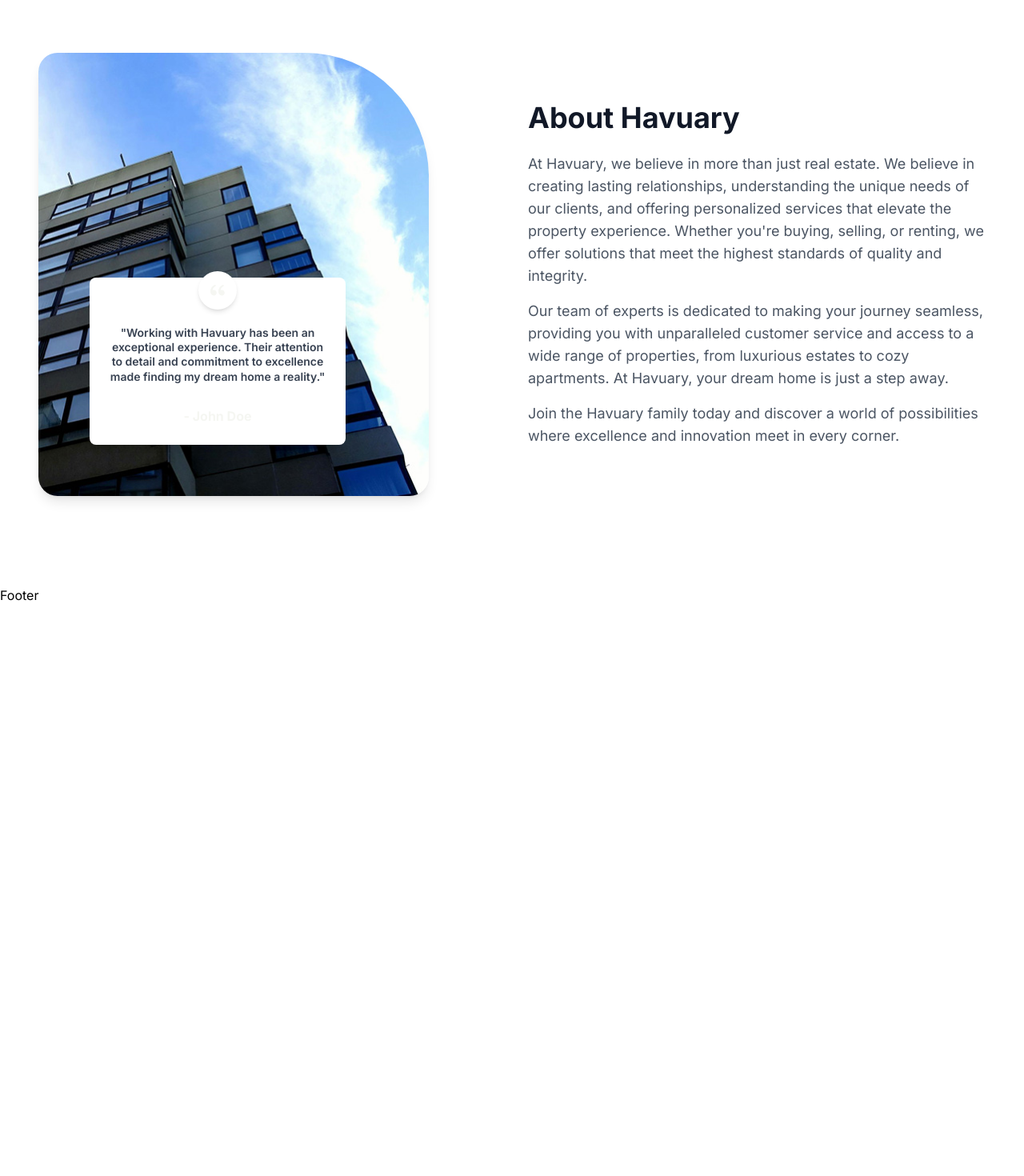
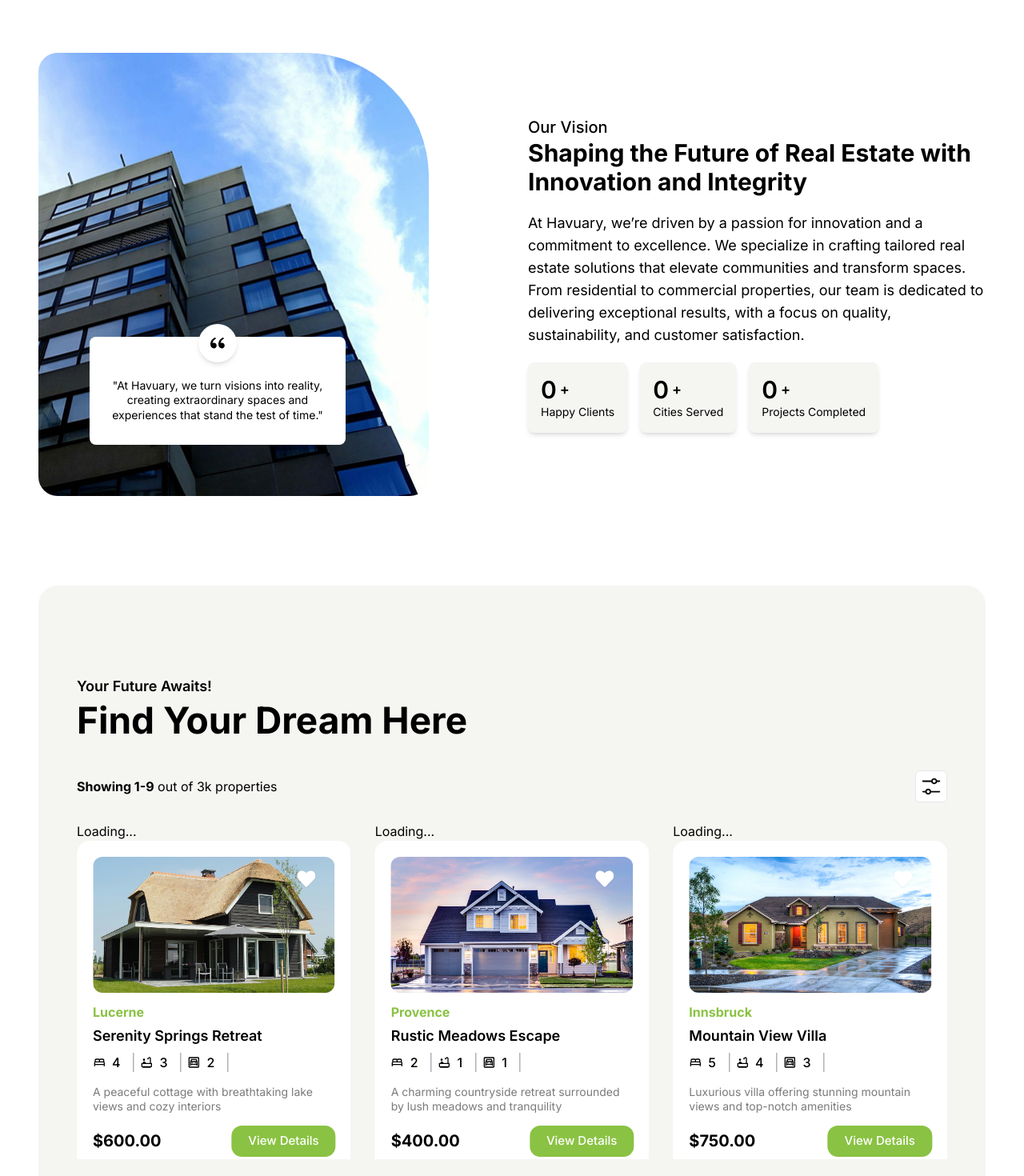
Before and after one commit to gautam324/Estate-app, a React (Vite) app in the folder frontend/: page / in a window 1280 px wide. Shown: the part 800-2270 px from the top of the page at 80% size. Before the commit the page ends 1556 px from the top, so only its background shows below. Built offline with nearby package versions, Linux system fonts and the light colour scheme; a web font is replaced by a local one.

Commit message:
did some changes in data.jsx and properties.jsx and item.jsx

```diff
--- a/frontend/package.json
+++ b/frontend/package.json
@@ -11,9 +11,12 @@
   },
   "dependencies": {
     "react": "^18.3.1",
+    "react-countup": "^6.5.3",
+    "react-devtools": "^6.0.1",
     "react-dom": "^18.3.1",
     "react-icons": "^5.3.0",
-    "react-router-dom": "^7.0.1"
+    "react-router-dom": "^7.0.1",
+    "swiper": "^11.1.15"
   },
   "devDependencies": {
     "@eslint/js": "^9.15.0",
--- a/frontend/src/components/About.jsx
+++ b/frontend/src/components/About.jsx
@@ -1,46 +1,87 @@
-import React from 'react'
-import aboutImg from '../assets/about.jpg'
-import { RiDoubleQuotesL } from 'react-icons/ri'
+import React, { useState, useEffect } from 'react';
+import aboutImg from '../assets/about.jpg';
+import { RiDoubleQuotesL } from 'react-icons/ri';
+import CountUp from 'react-countup';
 
 const About = () => {
+  const statistics = [
+    { label: "Happy Clients", value: 1200 },
+    { label: "Cities Served", value: 15 },
+    { label: "Projects Completed", value: 350 },
+  ];
+
+  const [isVisible, setIsVisible] = useState(false);
+
+  useEffect(() => {
+    const handleScroll = () => {
+      const aboutSection = document.getElementById('about');
+      if (aboutSection) {
+        const top = aboutSection.getBoundingClientRect().top;   // Position of the top edge of 'about' relative to the viewport
+        const isVisible = top < window.innerHeight - 100;        // If the top edge of 'about' is within 100px from the bottom of the window
+        setIsVisible(isVisible);
+      }
+    };
+
+    window.addEventListener('scroll', handleScroll);
+    return () => {
+      window.removeEventListener('scroll', handleScroll);
+    };
+  }, []);
+
   return (
-    <section className="max-padd-container py-16 xl:py-28">
-      {/* container */}
+    <section className="max-padd-container py-16 xl:py-28" id="about">
+      {/* Container */}
       <div className="flex flex-col xl:flex-row gap-10">
-        {/* left */}
+        {/* Left Section */}
         <div className="flex-1 relative">
           <img
             src={aboutImg}
             alt="About Havuary"
-            className="rounded-3xl rounded-tr-[155px] w-[488px] shadow-lg"
+            className="rounded-3xl rounded-tr-[155px] w-[488px]"
           />
-          <div className="bg-white absolute bottom-16 left-16 max-w-xs p-6 rounded-lg shadow-xl flexCenter flex-col">
+          <div className="bg-white absolute bottom-16 left-16 max-w-xs p-4 rounded-lg flexCenter flex-col">
             <span className="relative bottom-8 p-3 shadow-md bg-white h-12 w-12 flex items-center rounded-full">
-              <RiDoubleQuotesL className="text-2xl text-primary" />
+              <RiDoubleQuotesL className="text-2xl" />
             </span>
-            <p className="text-center relative bottom-3 font-semibold text-gray-700">
-              "Working with Havuary has been an exceptional experience. Their attention to detail and commitment to excellence made finding my dream home a reality."
+            <p className="text-center relative bottom-3 text-black">
+              "At Havuary, we turn visions into reality, creating extraordinary spaces and experiences that stand the test of time."
             </p>
-            <span className="text-center font-bold text-primary mt-4">- John Doe</span>
           </div>
         </div>
 
-        {/* right */}
-        <div className="flex-1 flex flex-col justify-center">
-          <h2 className="text-3xl xl:text-4xl font-bold mb-6 text-gray-900">About Havuary</h2>
-          <p className="text-lg text-gray-600 mb-4">
-            At Havuary, we believe in more than just real estate. We believe in creating lasting relationships, understanding the unique needs of our clients, and offering personalized services that elevate the property experience. Whether you're buying, selling, or renting, we offer solutions that meet the highest standards of quality and integrity.
+        {/* Right Section */}
+        <div className="flex-1 flex justify-center flex-col">
+          <span className="text-xl font-medium text-black">Our Vision</span>
+          <h2 className="text-3xl font-bold text-black">Shaping the Future of Real Estate with Innovation and Integrity</h2>
+          <p className="py-5 text-lg text-black">
+            At Havuary, we’re driven by a passion for innovation and a commitment to excellence. We specialize in crafting tailored real estate solutions that elevate communities and transform spaces. From residential to commercial properties, our team is dedicated to delivering exceptional results, with a focus on quality, sustainability, and customer satisfaction.
           </p>
-          <p className="text-lg text-gray-600 mb-4">
-            Our team of experts is dedicated to making your journey seamless, providing you with unparalleled customer service and access to a wide range of properties, from luxurious estates to cozy apartments. At Havuary, your dream home is just a step away.
-          </p>
-          <p className="text-lg text-gray-600">
-            Join the Havuary family today and discover a world of possibilities where excellence and innovation meet in every corner.
-          </p>
+
+          {/* Statistics Container */}
+          <div className="flex flex-row gap-4">
+            {statistics.map((statistic, index) => (
+              <div key={index} className="bg-primary p-4 rounded-lg shadow-md">
+                <div className="flex items-center gap-1">
+                  <CountUp
+                    start={isVisible ? 0 : null}
+                    end={statistic.value}
+                    duration={10}
+                    delay={3}
+                  >
+                    {({ countUpRef }) => (
+                      <h3 ref={countUpRef} className="text-3xl font-semibold text-black">{statistic.value}</h3>
+                    )}
+                  </CountUp>
+                  <h4 className="text-lg font-semibold text-black">+</h4>
+                </div>
+                <p className="text-sm text-black">{statistic.label}</p>
+              </div>
+            ))}
+          </div>
         </div>
       </div>
     </section>
-  )
-}
+  );
+};
 
-export default About
+export default About;
--- /dev/null
+++ b/frontend/src/components/HeartBtn.jsx
@@ -0,0 +1,12 @@
+import React from 'react'
+import { FaHeart } from 'react-icons/fa'
+const HeartBtn = () => {
+  return (
+    <FaHeart
+      color="white"
+      size={23}
+      className="cursor-pointer drop-shadow-sm"
+    />
+  )
+}
+export default HeartBtn
--- /dev/null
+++ b/frontend/src/components/Item.jsx
@@ -0,0 +1,58 @@
+import React from 'react'
+import HeartBtn from './HeartBtn'
+import { MdOutlineBed, MdOutlineBathtub, MdOutlineGarage } from 'react-icons/md'
+import { Link } from 'react-router-dom'
+
+const Item = ({ property }) => {
+  // Add a check to ensure 'property' exists
+  if (!property) {
+    return <div>Loading...</div>; // Or you can return a different fallback UI
+  }
+
+  return (
+    <div className="rounded-2xl p-5 bg-white">
+      <div className="pb-2 relative">
+        {/* Check if 'property.image' exists before using it */}
+        <img
+          src={property?.image || 'default-image.jpg'}  // Fallback image if 'image' is not available
+          alt={property?.title || 'Property'}           // Fallback alt text if 'title' is not available
+          className="rounded-xl"
+        />
+        {/* like btn */}
+        <div className="absolute top-4 right-6">
+          <HeartBtn />
+        </div>
+      </div>
+
+      <h5 className="bold-16 my-1 text-secondary">{property?.city || 'Unknown City'}</h5>
+      <h4 className="medium-18 line-clamp-1">{property?.title || 'Untitled Property'}</h4>
+      {/* info */}
+      <div className="flex gap-x-2 py-2">
+        <div className="flexCenter gap-x-2 border-r border-slate-900/50 pr-4 font-[500]">
+          <MdOutlineBed />{property?.facilities?.bedrooms || 0}
+        </div>
+        <div className="flexCenter gap-x-2 border-r border-slate-900/50 pr-4 font-[500]">
+          <MdOutlineBathtub />{property?.facilities?.bathrooms || 0}
+        </div>
+        <div className="flexCenter gap-x-2 border-r border-slate-900/50 pr-4 font-[500]">
+          <MdOutlineGarage />{property?.facilities?.parkings || 0}
+        </div>
+      </div>
+      <p className="pt-2 mb-4 line-clamp-2">
+        {property?.description || 'No description available.'}
+      </p>
+      <div className="flexBetween">
+        <div className="bold-20">
+          ${property?.price || '0'}.00
+        </div>
+        <Link to={'/'}>
+          <button className="btn-secondary rounded-xl !py-[7px] !px-5 shadow-sm">
+            View Details
+          </button>
+        </Link>
+      </div>
+    </div>
+  )
+}
+
+export default Item;
--- /dev/null
+++ b/frontend/src/components/Properties.jsx
@@ -0,0 +1,60 @@
+import React from "react";
+import { Link } from 'react-router-dom';
+import { VscSettings } from "react-icons/vsc";
+import { Swiper, SwiperSlide } from 'swiper/react';
+import { Autoplay } from "swiper/modules"
+import "swiper/css";
+import "swiper/css/pagination"
+import { PROPERTIES } from "../constants/data";
+import Item from "./Item";
+
+
+const Properties = () => {
+  return (
+    <section className="max-padd-container">
+      <div className="max-padd-container bg-primary py-16 xl:py-28 rounded-3xl">
+        <span className="medium-18">Your Future Awaits!</span>
+        <h2 className="h2">Find Your Dream Here</h2>
+        <div className="flexBetween mt-8 mb-6">
+          <h5><span className="font-bold">Showing 1-9</span> out of 3k properties</h5>
+          <Link to={"/"} className="bg-white text-3xl rounded-md h-10 w-10 border flexCenter">
+            <VscSettings />
+          </Link>
+        </div>
+        {/* container */}
+
+        <Swiper
+          autoplay={{
+            delay: 4000,
+            disableOnInteraction: false,
+          }}
+          breakpoints={{
+            600: {
+              slidesPerView: 2,
+              spaceBetween: 30,
+            },
+            1124: {
+              slidesPerView: 3,
+              spaceBetween: 30
+            },
+            1300: {
+              slidesPerView: 4,
+              spaceBetween: 30,
+            }
+          }}
+          modules={[Autoplay]}
+          className="h-[488px] md:h-[533px] xl:h-[422px] mt-5"
+        >
+          {PROPERTIES.map((property) => (
+            <SwiperSlide key={property.title}>
+              <Item />
+              <Item property={property}/>
+            </SwiperSlide>
+          ))}
+        </Swiper>
+      </div>
+    </section>
+  )
+}
+
+export default Properties
--- /dev/null
+++ b/frontend/src/constants/data.jsx
@@ -0,0 +1,98 @@
+import img1 from '../assets/img1.png'
+import img2 from '../assets/img2.png'
+import img3 from '../assets/img3.png'
+import img4 from '../assets/img4.png'
+import img5 from '../assets/img5.png'
+import blog1 from '../assets/blog1.jpg'
+import blog2 from '../assets/blog2.jpg'
+import blog3 from '../assets/blog3.jpg'
+import blog4 from '../assets/blog4.jpg'
+import {
+  FaFacebook,
+  FaInstagram,
+  FaTwitter,
+  FaLinkedin,
+  FaYoutube,
+} from "react-icons/fa"
+export const PROPERTIES =[
+  {
+    title: "Tranquil Terrace Tranquility Haven",
+    image: img1,
+    category: "Cottage",
+    address: "Via Roma 21",
+    country: "Italy",
+    city: "Florence",
+    area: 450,
+    price: 450,
+    description: "Charming bungalow with modern amenities and scenic vistas",
+    facilities: {
+      bedrooms: 3,
+      bathrooms: 2,
+      parkings: 1,
+    }
+  },
+  {
+    "title": "Serenity Springs Retreat",
+    "image": img2,
+    "category": "Cottage",
+    "address": "123 Lakeside Drive",
+    "country": "Switzerland",
+    "city": "Lucerne",
+    "area": 500,
+    "price": 600,
+    "description": "A peaceful cottage with breathtaking lake views and cozy interiors",
+    "facilities": {
+      "bedrooms": 4,
+      "bathrooms": 3,
+      "parkings": 2
+    }
+  },
+  {
+    "title": "Rustic Meadows Escape",
+    "image": img3,
+    "category": "Cottage",
+    "address": "456 Country Road",
+    "country": "France",
+    "city": "Provence",
+    "area": 350,
+    "price": 400,
+    "description": "A charming countryside retreat surrounded by lush meadows and tranquility",
+    "facilities": {
+      "bedrooms": 2,
+      "bathrooms": 1,
+      "parkings": 1
+    }
+  },
+  {
+    "title": "Mountain View Villa",
+    "image": img4,
+    "category": "Villa",
+    "address": "789 Alpine Street",
+    "country": "Austria",
+    "city": "Innsbruck",
+    "area": 600,
+    "price": 750,
+    "description": "Luxurious villa offering stunning mountain views and top-notch amenities",
+    "facilities": {
+      "bedrooms": 5,
+      "bathrooms": 4,
+      "parkings": 3
+    }
+  },
+  {
+    "title": "Seaside Sanctuary",
+    "image": img5,
+    "category": "Cottage",
+    "address": "101 Ocean Drive",
+    "country": "Spain",
+    "city": "Barcelona",
+    "area": 400,
+    "price": 500,
+    "description": "A beautiful seaside cottage with modern amenities and stunning ocean views",
+    "facilities": {
+      "bedrooms": 3,
+      "bathrooms": 2,
+      "parkings": 2
+    }
+  }
+]
--- a/frontend/src/pages/Home.jsx
+++ b/frontend/src/pages/Home.jsx
@@ -1,12 +1,14 @@
 import React from 'react'
 import Hero from '../components/Hero'
 import About from '../components/About'
+import Properties from '../components/Properties'
 
 const Home = () => {
   return (
     <main>
       <Hero />
       <About />
+      <Properties />
     </main>
   )
 }
```
Also changed, not shown: frontend/src/assets/bg2.jpg (added), 1 other file (tests, documents, lock files or other folders).
